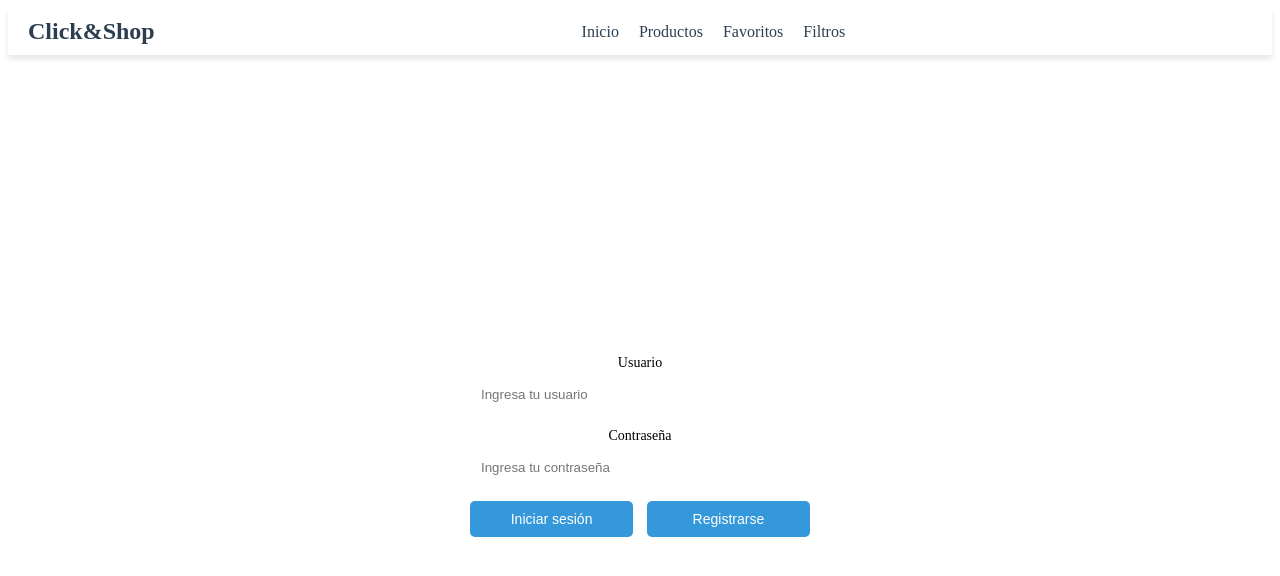
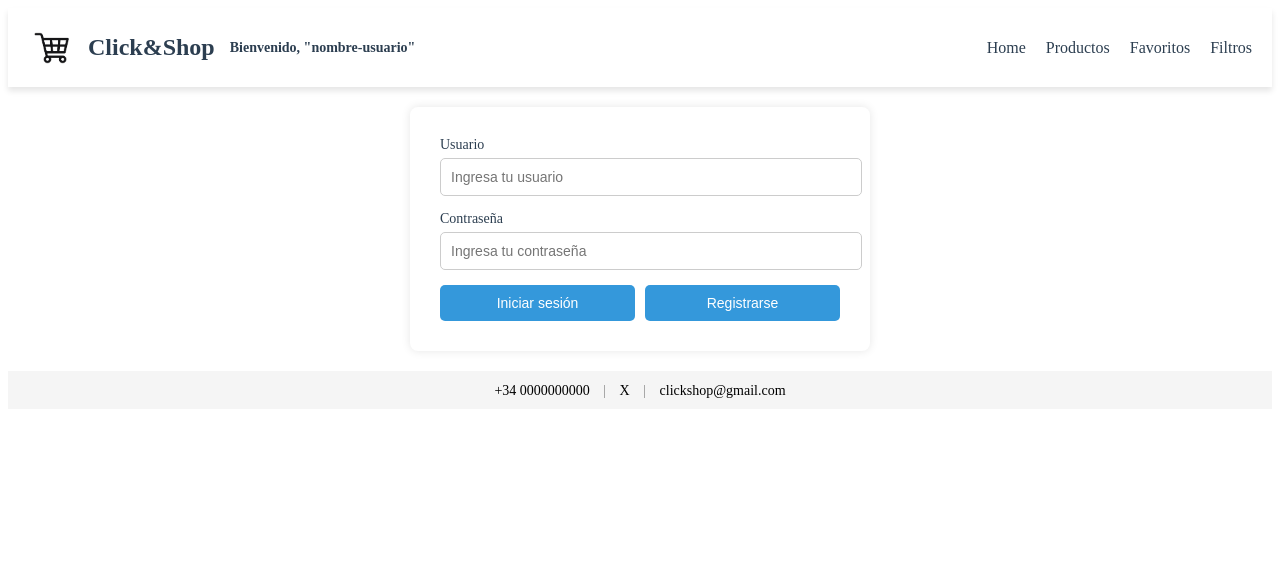
Before and after one commit to christianyang22/PC2_Grupo5_Back, an Angular app in the folder PCII_GRUPO5/: page /home in a window 1280 px wide. Shown: the top 576 px of the page. Built offline with nearby package versions, Linux system fonts and the light colour scheme.

Commit message:
Creacion de pagina productos
Creacion de la segunda pagina de productos, muchos errores, no funciona la imagen del carrito en la ventana de home y al pinchar en la palabra prodcutos no me lleva a la pagina de productos.

```diff
--- a/PCII_GRUPO5/angular.json
+++ b/PCII_GRUPO5/angular.json
@@ -86,9 +86,13 @@
             "inlineStyleLanguage": "scss",
             "assets": [
               {
-                "glob": "**/*",
-                "input": "public"
-              }
+                  "glob": "**/*",
+                  "input": "public",
+                  "output": "/"
+              },
+                  "src/favicon.ico",
+                  "src/assets",
+                "src/img"
             ],
             "styles": [
               "src/styles.scss",
--- a/PCII_GRUPO5/src/app/app.component.html
+++ b/PCII_GRUPO5/src/app/app.component.html
@@ -1 +1 @@
-<router-outlet />
+<router-outlet></router-outlet>
--- a/PCII_GRUPO5/src/app/home/home.component.html
+++ b/PCII_GRUPO5/src/app/home/home.component.html
@@ -1,20 +1,24 @@
-<!-- Falta por crear footer , añadir info de usuario, logos, etc -->
 <header>
-  <div class="logo">
+  <div class="logo-usuario">
+    <!-- Usamos la ruta relativa 'img/carrito.jpg' -->
+    <img src="img/carrito.jpg" alt="Carrito" class="carrito-icon">
+
     <h1>Click&Shop</h1>
+    <span class="nombre-usuario">Bienvenido, "nombre-usuario"</span>
+
+
   </div>
+
   <nav class="navegacion">
-    <a href="#">Inicio</a>
-    <a href="#">Productos</a>
-    <a href="#">Favoritos</a>
-    <a href="#">Filtros</a>
+    <!-- Todos los enlaces con routerLink -->
+    <a routerLink="/home">Home</a>
+    <!-- Aquí, si quieres que sea hija de 'home', podrías usar routerLink="productos" también -->
+    <a routerLink="/productos">Productos</a>
+    <a routerLink="/favoritos">Favoritos</a>
+    <a routerLink="/filtros">Filtros</a>
   </nav>
-  <div class="informacion-usuario">
-    <!--Aquí pondremos en el futuro la información del usuario -->
-  </div>
 </header>
 
-<!-- Contenido principal -->
 <main class="contenido-principal">
   <div class="formulario-login">
     <label for="usuario">Usuario</label>
@@ -30,7 +34,13 @@
   </div>
 </main>
 
-<!-- Pie de página -->
 <footer>
-
+  <div class="footer-content">
+    <span class="phone">+34 0000000000</span>
+    <span class="separador"> | </span>
+    <span class="close-button">X</span>
+    <span class="separador"> | </span>
+    <!-- Usa &#64; si Angular da error con la arroba -->
+    <span class="email">clickshop&#64;gmail.com</span>
+  </div>
 </footer>
--- a/PCII_GRUPO5/src/app/home/home.component.scss
+++ b/PCII_GRUPO5/src/app/home/home.component.scss
@@ -1,58 +1,69 @@
-/*CSS para la ventana de inicio home*/
-* {
+/* Mantengo todo tu CSS tal cual */
+
+html, body {
+  height: 100%;
   margin: 0;
   padding: 0;
   box-sizing: border-box;
 }
 
 body {
+  display: flex;
+  flex-direction: column;
   font-family: Arial, sans-serif;
   background-color: white;
   color: #333;
-    height: 100vh;
-    display: flex;
-    flex-direction: column;
-    justify-content: space-between;
+  min-height: 100vh;
 }
 
 header {
   display: flex;
   justify-content: space-between;
   align-items: center;
+  padding: 10px 20px;
   background-color: white;
-    padding: 10px 20px;
   box-shadow: 0 4px 6px rgba(0, 0, 0, 0.1);
 }
 
-  .logo h1 {
+.logo-usuario {
+  display: flex;
+  align-items: center;
+}
+
+.carrito-icon {
+  width: 50px;
+  height: 50px;
+  object-fit: cover;
+  margin-right: 10px;
+}
+
+.logo-usuario h1 {
   font-size: 24px;
   color: #2c3e50;
+  margin-right: 15px;
 }
 
+.nombre-usuario {
+  font-size: 14px;
+  color: #2c3e50;
+  font-weight: bold;
+}
+
+/* Aquí añadimos cursor: pointer a los enlaces */
 .navegacion a {
   margin-left: 20px;
   text-decoration: none;
   color: #2c3e50;
-    cursor: pointer;
   font-size: 16px;
-  }
-
-  .informacion-usuario {
-    display: flex;
-    align-items: center;
-
-    p {
-      font-size: 14px;
-    }
+  cursor: pointer; /* Para que se comporten como enlaces normales */
 }
 
 .contenido-principal {
+  flex: 1;
   display: flex;
   justify-content: center;
   align-items: center;
-    flex-grow: 1;
   padding: 20px;
-    text-align: center;
 }
 
 .formulario-login {
@@ -62,30 +73,35 @@
   width: 100%;
   max-width: 400px;
   text-align: center;
-    margin-top: 250px;
+  box-shadow: 0 0 10px rgba(0,0,0,0.1);
 }
 
-
-  label {
+.formulario-login label {
   font-size: 14px;
   margin-bottom: 5px;
   display: block;
+  text-align: left;
+  color: #2c3e50;
 }
 
-  input {
+.formulario-login input {
   width: 100%;
   padding: 10px;
   margin-bottom: 15px;
-    border: 1px solid white;
+  border: 1px solid #ccc;
   border-radius: 5px;
+  font-size: 14px;
 }
 
 .botones {
   display: flex;
   justify-content: space-between;
+  gap: 10px;
+}
 
-    .boton-iniciar-sesion, .boton-registrarse {
-      width: 48%;
+.boton-iniciar-sesion,
+.boton-registrarse {
+  flex: 1;
   padding: 10px;
   border: none;
   border-radius: 5px;
@@ -95,7 +111,26 @@
   font-size: 14px;
 }
 
-    .boton-iniciar-sesion:hover, .boton-registrarse:hover {
+.boton-iniciar-sesion:hover,
+.boton-registrarse:hover {
   background-color: #2980b9;
 }
+
+footer {
+  background-color: #f5f5f5;
+  padding: 10px 20px;
+  text-align: center;
 }
+
+.footer-content {
+  display: inline-block;
+}
+
+.footer-content span {
+  font-size: 14px;
+  margin: 0 5px;
+}
+
+.separador {
+  color: #888;
+}
--- /dev/null
+++ b/PCII_GRUPO5/src/app/productos/productos.component.html
@@ -0,0 +1,57 @@
+<header>
+    <nav class="navbar">
+      <!-- Sección izquierda: Home, Supermercado -->
+      <div class="nav-left">
+        <!-- Navegar a home con Angular Router -->
+        <a routerLink="/home">Home</a>
+        <!-- “Supermercado” sigue con href, si no tienes ruta para él -->
+        <a href="#">Supermercado</a>
+      </div>
+
+      <!-- Logo en el centro -->
+      <h1 class="logo">Click&Shop</h1>
+
+      <!-- Sección derecha: Favoritos, Filtros -->
+      <div class="nav-right">
+        <!-- Si tienes rutas para 'favoritos' y 'filtros', usa routerLink; si no, deja href="#" -->
+        <a routerLink="/favoritos">Favoritos</a>
+        <a routerLink="/filtros">Filtros</a>
+      </div>
+    </nav>
+  </header>
+
+  <main>
+    <!-- Buscador -->
+    <div class="search-container">
+      <!-- Input de búsqueda -->
+      <input type="text" class="search-input" placeholder="search">
+      <!-- Botón o ícono (puedes reemplazarlo por un ícono de lupa) -->
+      <button class="search-button">Buscar</button>
+    </div>
+
+    <!-- Sección de productos -->
+    <section class="products-grid">
+      <!-- 10 tarjetas de producto (placeholders) -->
+      <div class="product-card"></div>
+      <div class="product-card"></div>
+      <div class="product-card"></div>
+      <div class="product-card"></div>
+      <div class="product-card"></div>
+      <div class="product-card"></div>
+      <div class="product-card"></div>
+      <div class="product-card"></div>
+      <div class="product-card"></div>
+      <div class="product-card"></div>
+    </section>
+  </main>
+
+  <footer>
+    <div class="footer-content">
+      <span class="phone">+34 0000000000</span>
+      <span class="separador"> | </span>
+      <span class="close-button">X</span>
+      <span class="separador"> | </span>
+      <!-- Sustituye la arroba por &#64; si Angular da error con @ -->
+      <span class="email">clickshop&#64;gmail.com</span>
+    </div>
+  </footer>
--- /dev/null
+++ b/PCII_GRUPO5/src/app/productos/productos.component.scss
@@ -0,0 +1,122 @@
+/* 1. Reset básico (opcional, si no lo tienes global) */
+* {
+    margin: 0;
+    padding: 0;
+    box-sizing: border-box;
+}
+
+/* 2. Estructura global */
+:host {
+    display: flex;
+    flex-direction: column;
+    min-height: 100vh; // Para que el footer quede al final
+}
+
+/* 3. Encabezado (header) */
+header {
+    background-color: #fff;
+    box-shadow: 0 4px 6px rgba(0, 0, 0, 0.1);
+}
+
+.navbar {
+    display: flex;
+    justify-content: space-between;
+    align-items: center;
+    padding: 10px 20px;
+
+    .nav-left,
+    .nav-right {
+    display: flex;
+    align-items: center;
+
+    a {
+        margin-right: 20px;
+        text-decoration: none;
+        color: #2c3e50;
+        font-size: 16px;
+
+        &:last-child {
+        margin-right: 0;
+        }
+    }
+    }
+
+    .logo {
+    font-size: 24px;
+    color: #2c3e50;
+    }
+}
+
+  /* 4. Contenido principal (main) */
+main {
+    flex: 1; // Para que crezca y empuje el footer al final
+    padding: 20px;
+
+    .search-container {
+    display: flex;
+    justify-content: center;
+    align-items: center;
+    margin-bottom: 20px;
+
+    .search-input {
+        width: 200px;
+        padding: 8px;
+        border: 1px solid #ccc;
+        border-radius: 4px;
+        font-size: 14px;
+    }
+
+    .search-button {
+        margin-left: 10px;
+        padding: 8px 16px;
+        background-color: #3498db;
+        color: #fff;
+        border: none;
+        border-radius: 4px;
+        cursor: pointer;
+        font-size: 14px;
+
+        &:hover {
+        background-color: #2980b9;
+        }
+    }
+    }
+
+    /* Grid de productos */
+    .products-grid {
+    display: grid;
+      grid-template-columns: repeat(5, 1fr); // 5 columnas
+      grid-gap: 20px; // Espacio entre tarjetas
+
+      // Tarjeta de producto (placeholder)
+    .product-card {
+        background-color: #eee;
+        width: 100%;
+        height: 150px; // Ajusta la altura según tu preferencia
+        border-radius: 4px;
+        // Aquí podrías poner una imagen de fondo o contenido real
+    }
+    }
+}
+
+  /* 5. Footer */
+footer {
+    background-color: #f5f5f5;
+    padding: 10px 20px;
+    text-align: center;
+
+    .footer-content {
+    display: inline-block;
+
+    .phone,
+    .close-button,
+    .email {
+        font-size: 14px;
+        margin: 0 5px;
+    }
+
+    .separador {
+        color: #888;
+    }
+    }
+}
```
Also changed, not shown: PCII_GRUPO5/src/app/app.routes.ts (+13 -2 lines), PCII_GRUPO5/src/app/productos/productos.component.ts (added, +11 -0 lines), PCII_GRUPO5/src/img/carrito.jpg (added), 1 other file (tests, documents, lock files or other folders). Lines whose indentation alone changed are shown as unchanged.
